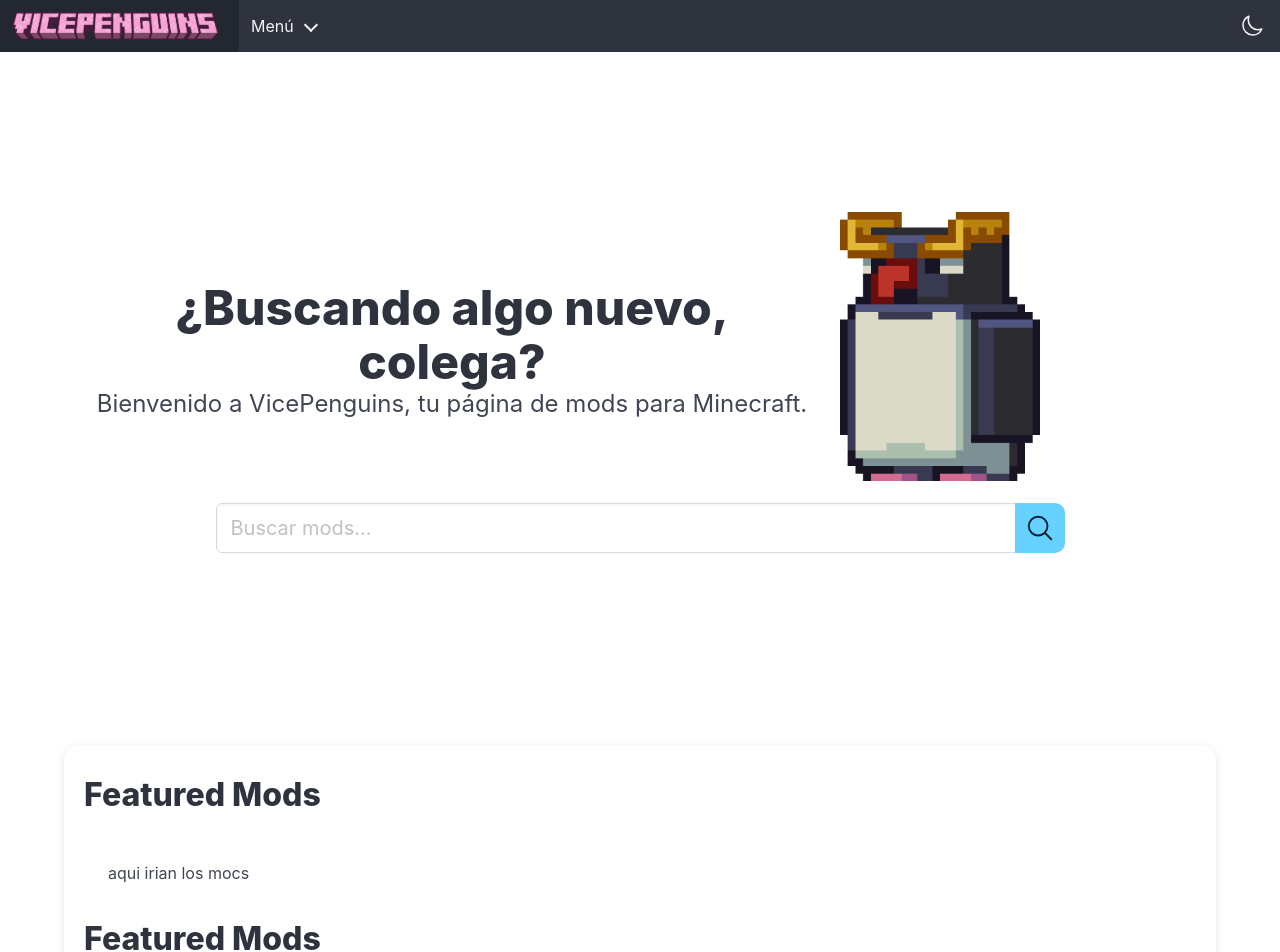
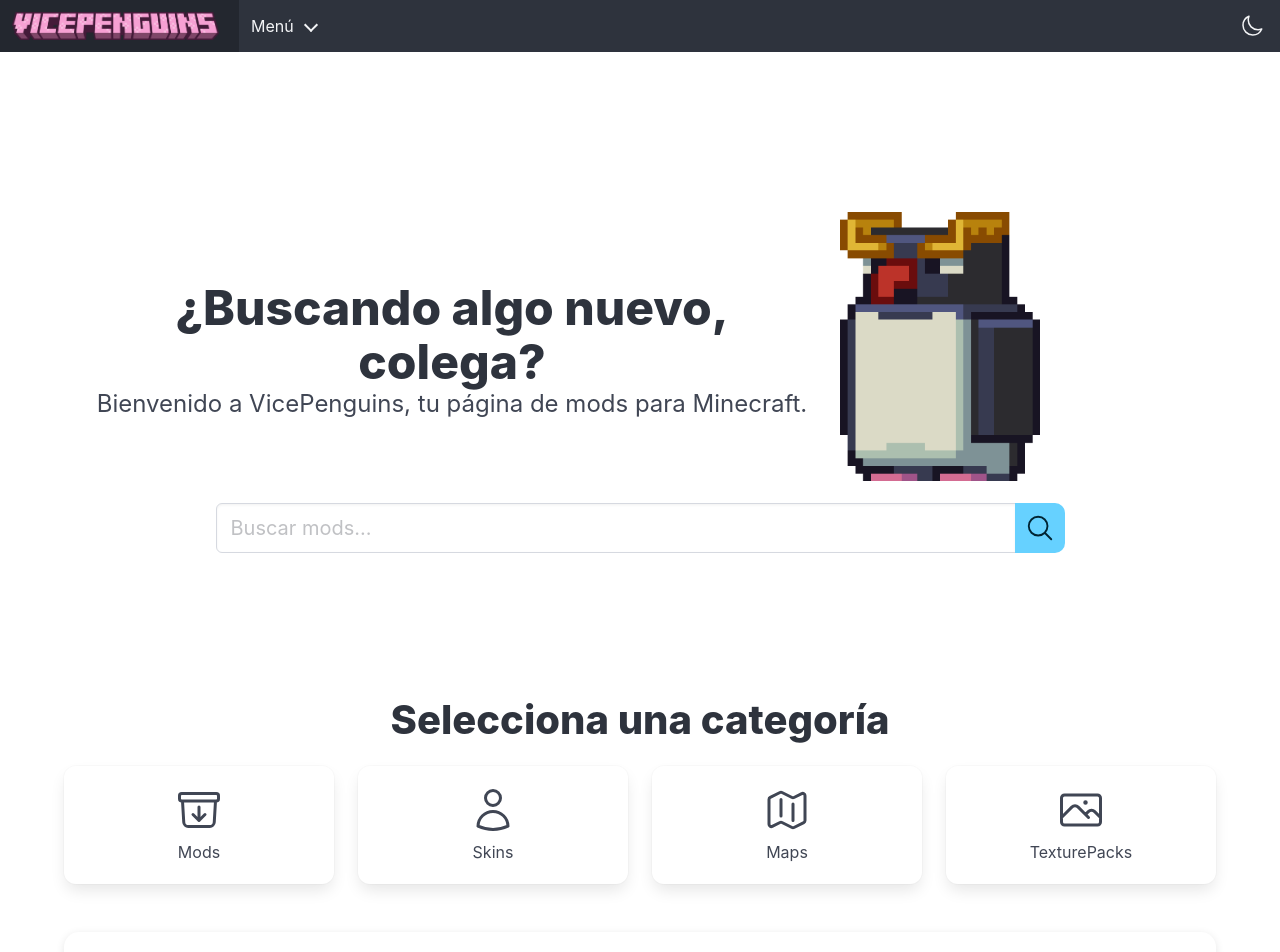
Before and after one commit to AstronautMarkus/VicePenguins-front, a Vue app in the folder VicePenguins/: page / in a window 1280 px wide. Shown: the top 952 px of the page. Built offline with nearby package versions, Linux system fonts and the light colour scheme.

Commit message:
feat: add category selection section with CategoryCard component to Home.vue

```diff
--- a/VicePenguins/src/pages/Home.vue
+++ b/VicePenguins/src/pages/Home.vue
@@ -1,6 +1,8 @@
 <script setup>
 import DefaultLayout from '../layouts/DefaultLayout.vue';
 import { MagnifyingGlassIcon } from '@heroicons/vue/24/outline';
+import { categories } from '../components/categories/categories_data';
+import CategoryCard  from '../components/categories/categories_card.vue';
 </script>
 
 <template>
@@ -43,6 +45,15 @@
       </div>
     </section>
 
+    <div class="container has-text-centered">
+      <h1 class="title is-2">Selecciona una categoría</h1>
+      <div class="columns is-multiline">
+        <div class="column is-one-quarter" v-for="(category, index) in categories" :key="index">
+        <CategoryCard :title="category.title" :icon="category.icon" :url="category.url" />
+        </div>
+      </div>
+    </div>
+
     <section class="section">
       <div class="container">
         <div class="card is-large">
```
